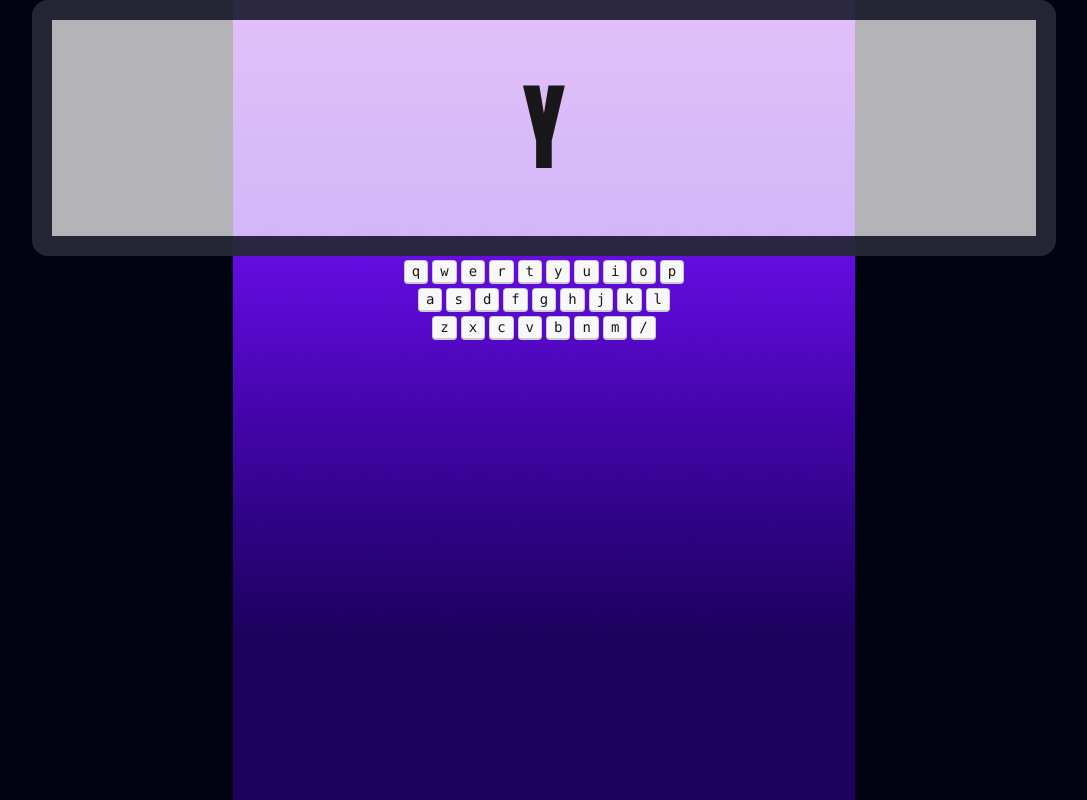
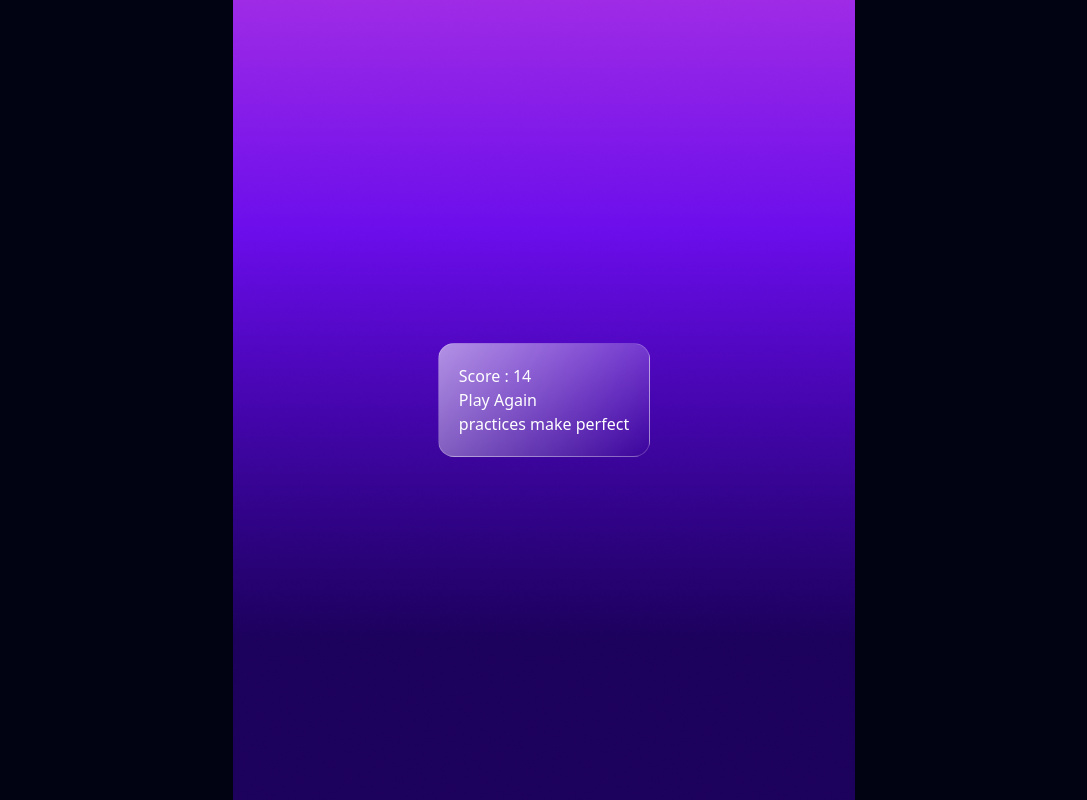
Before and after one commit to AsadullaKhatami/Alphabet-clash-pro, a plain HTML site: page index.html in a window 1280 px wide. Shown: the whole page, without its empty margins (96-1183 px from the left). Drawn offline with nearby package versions, Linux system fonts and the light colour scheme.

Commit message:
score part is completed

```diff
--- a/index.html
+++ b/index.html
@@ -35,13 +35,19 @@
         </section>
 
         <!-- playground screen -->
-        <section>
-            <div>
+        <section class="hidden">
+            <div class="flex flex-col items-center justify-center gap-20 min-h-screen">
                 <!-- display -->
-                <div class="flex justify-center items-center">
+                <div>
                     <div
-                        class="w-5xl h-[256px]  bg-[#FFFFFFB3] border-[20px] border-solid border-[#010313CC] rounded-2xl flex justify-center items-center text-8xl anton-regular">
-                        Y
+                        class="w-5xl h-[300px]  bg-[#FFFFFFB3] border-[20px] border-solid border-[#010313CC] rounded-2xl ">
+                        <div class="flex flex-col items-center">
+                            <p class="bg-[#010313] text-white px-5 py-2 rounded-b-xl mb-4">Don't watch keyboard while
+                                playing...</p>
+                        </div>
+                        <div class="flex justify-center items-center text-8xl anton-regular">
+                            <span>Y</span>
+                        </div>
                     </div>
                 </div>
                 <!-- Keyboard -->
@@ -81,15 +87,30 @@
                     </div>
                 </div>
                 <!-- score and life-->
-
+                <div class="w-3/4 flex justify-between">
+                    <button class="btn bg-[#894189] text-white text-xl rounded-full">
+                        Life
+                        <img src="images/Group 23.svg" alt="">
+                        <span>1</span>
+                    </button>
+                    <button class="btn bg-[#894189] text-white text-xl rounded-full">
+                        Score
+                        <img src="images/monetization_on.svg" alt="" srcset="">
+                        <span>1</span>
+                    </button>
+                </div>
             </div>
         </section>
         <!-- playground end screen -->
 
 
         <!-- score section  -->
-        <section>
-
+        <section class="flex flex-col items-center justify-center min-h-screen">
+            <div class="score p-5">
+                <h1>Score : 14</h1>
+                <button>Play Again</button>
+                <p>practices make perfect</p>
+            </div>
         </section>
     </main>
 </body>
--- a/styles/style.css
+++ b/styles/style.css
@@ -7,11 +7,15 @@
 }
 
 .anton-regular {
-  font-family: "Anton", sans-serif;
-  font-weight: 400;
-  font-style: normal;
+    font-family: "Anton", sans-serif;
+    font-weight: 400;
+    font-style: normal;
 }
 
-.bord-color{
-    background: rgba(255, 255, 255, 0.7);
+.score {
+    box-sizing: border-box;
+    border: 1px solid rgba(255, 255, 255, 0.2);
+    border-radius: 16px;
+    background: linear-gradient(136.67deg, rgba(255, 255, 255, 0.56), rgba(151.9375, 150.67135620117188, 150.67135620117188, 0) 100%);
+    color: white;
 }
```
Also changed, not shown: images/Group 23.svg (added), images/monetization_on.svg (added).
